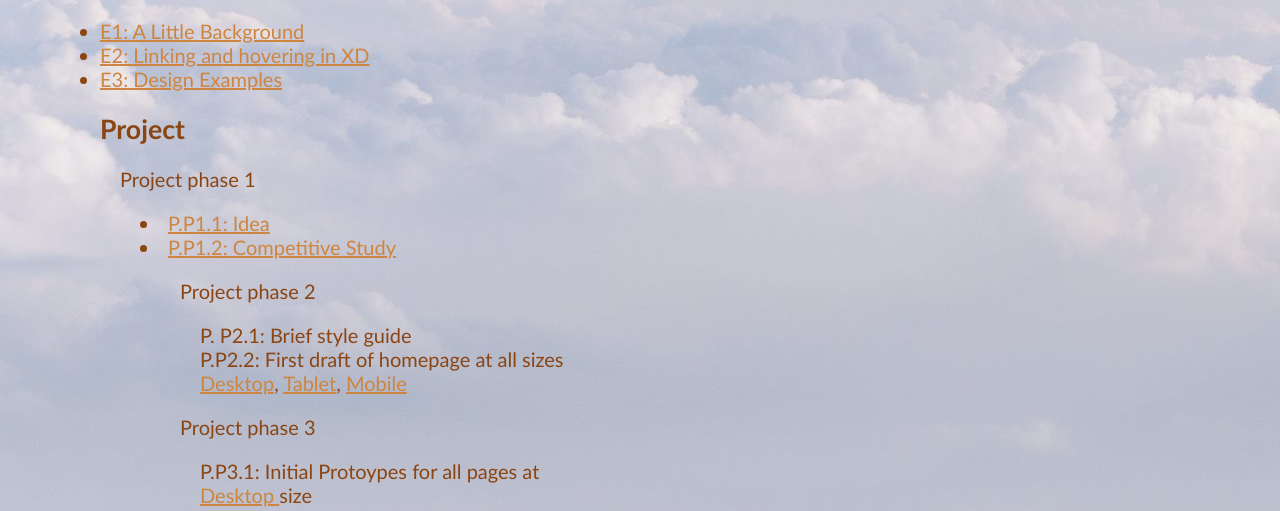
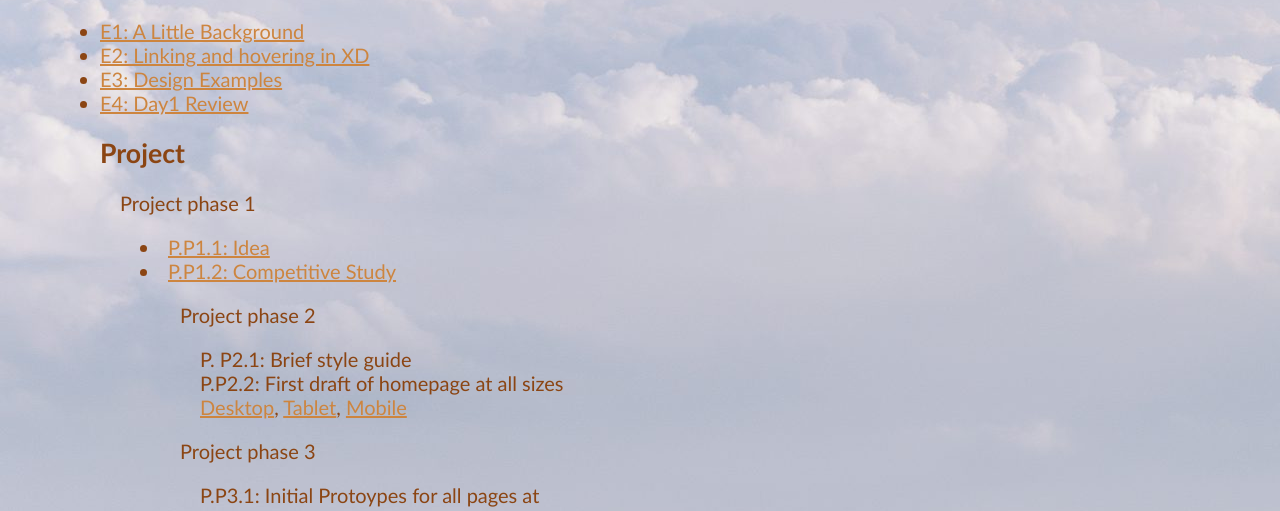
Before and after one commit to BastardMunich/AVT415, a plain HTML site: page index.html in a window 1280 px wide. Shown: the part 213-724 px from the top of the page. Drawn offline with Linux system fonts and the light colour scheme; files whose address does not match are found by name.

Commit message:
Add files via upload

```diff
--- a/index.html
+++ b/index.html
@@ -15,6 +15,7 @@
 			<li><a href="https://www.figma.com/proto/55z9IAKQc8yYICQtKzKLbk/EX1%3A-A-little-Background?node-id=0-1&t=mvUl0e4G2EibmqSi-1">E1: A Little Background</a></li>
 			<li><a href="https://www.figma.com/proto/55z9IAKQc8yYICQtKzKLbk/EX1%3A-A-little-Background?node-id=0-1&t=mvUl0e4G2EibmqSi-1">E2: Linking and hovering in XD</a></li>
 			<li><a href="https://www.figma.com/proto/qfxjdAmHnO0rVjayBDhxvM/Untitled?node-id=3-69&t=vX8h9lLME9ZKpWZN-1">E3: Design Examples</a></li>
+			<li><a href="ex/e4/4_1.html">E4: Day1 Review</a></li>
 			</ul>
 		</div>
 
```
